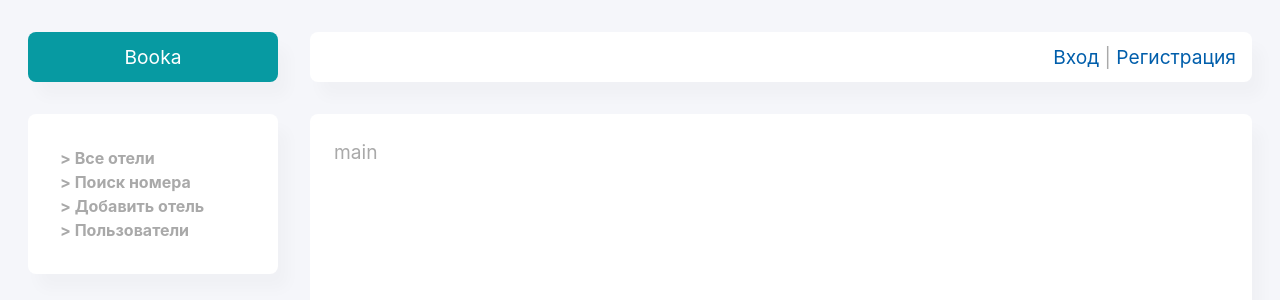
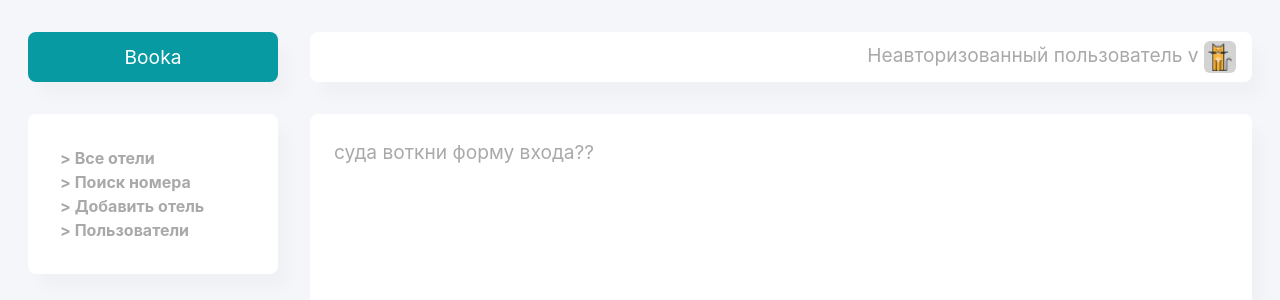
Before and after one commit to laps78/fjs-diplom, a React (Create React App) app in the folder frontend/: page / in a window 1280 px wide. Shown: the top 300 px of the page. Built offline with nearby package versions, Linux system fonts and the light colour scheme.

Commit message:
Аватар пользователя в хэдере реалищован отдельныйм компонентом

```diff
--- a/frontend/src/components/Header/HeaderRightColumn.js
+++ b/frontend/src/components/Header/HeaderRightColumn.js
@@ -1,16 +1,15 @@
 import { useContext } from "react";
 import AppContext from "../../contexts/AppContext";
 import { Link } from "react-router-dom";
+import Avatar from "../atoms/Avatar/Avatar";
 
 export default function HeaderRightColumn() {
   const { user } = useContext(AppContext);
 
   const unAuthorizedContent = (
     <div className="header_login_link">
-      <a href="gui/login" className="App-link">
-        Вход
-      </a>{" "}
-      | <a href="/gui/register">Регистрация</a>
+      Неавторизованный пользователь v&nbsp;
+      <Avatar avatarUrl={"/assets/cat-svgrepo-com 1.png"} />
     </div>
   );
   const authorizedContent = <Link to="/api/auth/logout">Выход</Link>;
--- a/frontend/src/components/Main/Main.js
+++ b/frontend/src/components/Main/Main.js
@@ -1,9 +1,18 @@
 import "./Main.css";
+import { useContext } from "react";
+import AppContext from "../../contexts/AppContext";
 
 const Main = (props) => {
+  const { user } = useContext(AppContext);
+
+  const unAuthorizedContent = "суда воткни форму входа??";
+
+  const authorizedContent = "main";
   return (
     <main className="shadowed_box Main col-6">
-      <div className="main_content_wrapper">main</div>
+      <div className="main_content_wrapper">
+        {user ? <>{authorizedContent}</> : <>{unAuthorizedContent}</>}
+      </div>
     </main>
   );
 };
--- /dev/null
+++ b/frontend/src/components/atoms/Avatar/Avatar.css
@@ -0,0 +1,5 @@
+.Avatar {
+  background-color: lightgrey;
+  width: 2rem;
+  padding: 0.1rem;
+}
--- /dev/null
+++ b/frontend/src/components/atoms/Avatar/Avatar.js
@@ -0,0 +1,14 @@
+import "./Avatar.css";
+
+export const Avatar = (props) => {
+  const { avatarUrl } = props;
+  return (
+    <img
+      className="Avatar img rounded"
+      src={avatarUrl}
+      alt="Аватар пользователя"
+    />
+  );
+};
+
+export default Avatar;
```
Also changed, not shown: frontend/public/assets/cat-svgrepo-com 1.png (added).
